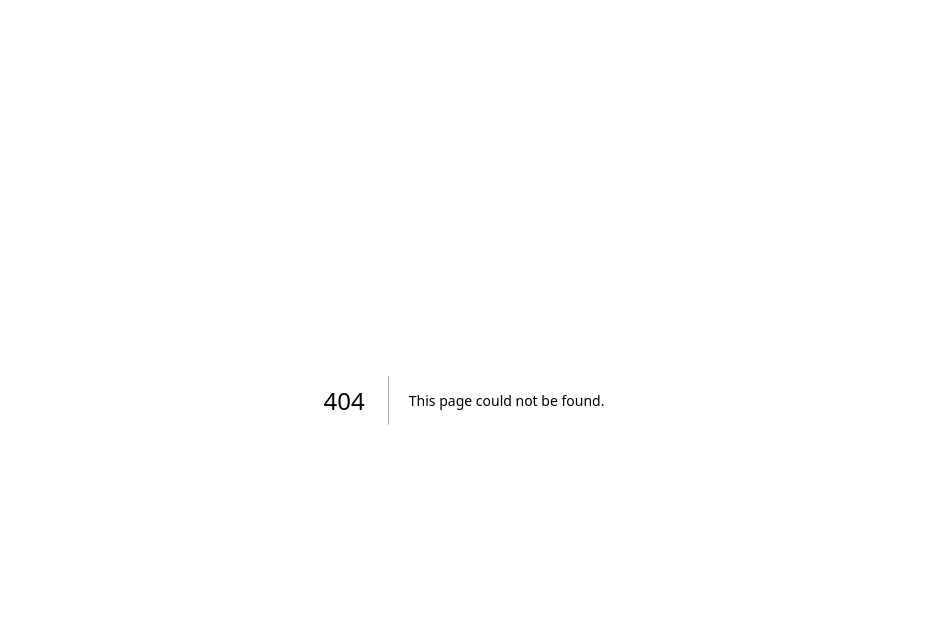
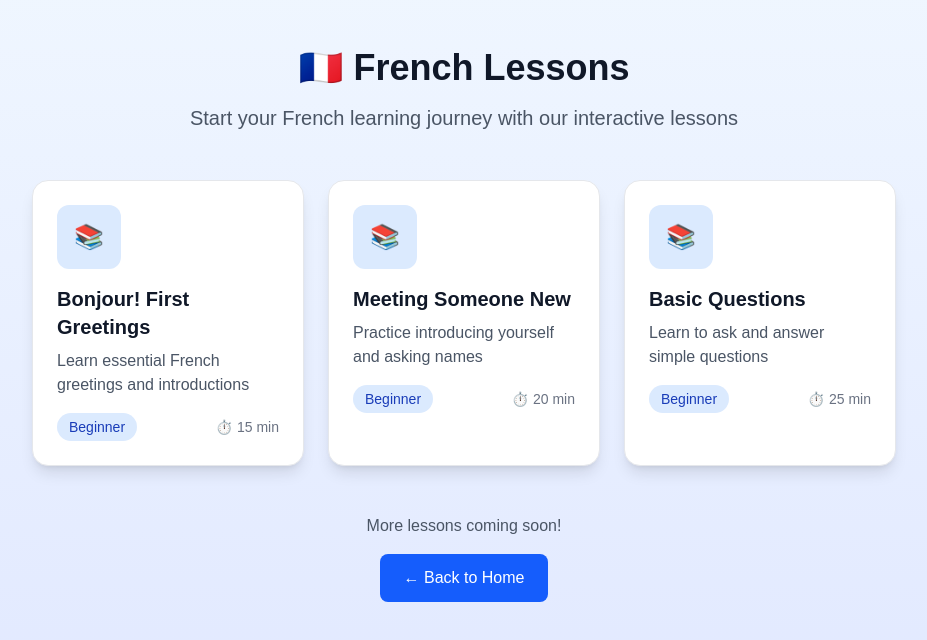
Before and after one commit to ICURobot/francais-libre, a Next.js app: page /lessons in a window 1280 px wide. Before the commit this address had no page. Shown: the top 640 px of the page, without its empty margins (176-1103 px from the left). Built offline with nearby package versions, Linux system fonts and the light colour scheme.

Commit message:
landing page fixed

```diff
--- a/components/lessons/DialogueSection.tsx
+++ b/components/lessons/DialogueSection.tsx
@@ -100,7 +100,6 @@ export const DialogueSection = ({ dialogue, onComplete }: DialogueSectionProps)
                   <AudioPlayer
                     text={exchange.french}
                     showText={false}
-                    onEnd={() => handleExchangePlay(index)}
                   />
                 </div>
 
--- /dev/null
+++ b/src/app/lessons/beginner/1/page.tsx
@@ -0,0 +1,76 @@
+'use client'
+
+import { DialogueSection } from '../../../../../components/lessons/DialogueSection'
+import Link from 'next/link'
+
+export default function Lesson1Page() {
+  // Sample dialogue data for the first lesson
+  const dialogue = {
+    title: "Bonjour! First Greetings",
+    context: "Meeting someone for the first time",
+    exchanges: [
+      {
+        speaker: "Marie",
+        french: "Bonjour! Comment allez-vous?",
+        english: "Hello! How are you?",
+        pronunciation: "bohn-ZHOOR! koh-mahn tah-lay-VOO?"
+      },
+      {
+        speaker: "Vous",
+        french: "Bonjour! Je vais très bien, merci. Et vous?",
+        english: "Hello! I'm very well, thank you. And you?",
+        pronunciation: "bohn-ZHOOR! zhuh vay tray byan, mair-SEE. ay VOO?"
+      },
+      {
+        speaker: "Marie",
+        french: "Très bien aussi, merci!",
+        english: "Very well too, thank you!",
+        pronunciation: "tray byan oh-SEE, mair-SEE!"
+      }
+    ],
+    cultural_notes: [
+      "In French culture, 'Comment allez-vous?' is a formal way to ask 'How are you?'",
+      "The response 'Je vais très bien' literally means 'I go very well' - this is the standard French way to say you're doing well",
+      "Always say 'merci' (thank you) when someone asks about your wellbeing - it's considered polite"
+    ]
+  }
+
+  return (
+    <div className="min-h-screen bg-gradient-to-b from-blue-50 to-indigo-100 py-8">
+      <div className="max-w-4xl mx-auto px-4">
+        {/* Header */}
+        <div className="text-center mb-8">
+          <h1 className="text-4xl font-bold text-gray-900 mb-4">
+            Bonjour! First Greetings
+          </h1>
+          <p className="text-xl text-gray-600">
+            Learn essential French greetings and introductions
+          </p>
+        </div>
+
+        {/* Lesson Content */}
+        <DialogueSection
+          dialogue={dialogue}
+          onComplete={() => console.log('Lesson completed!')}
+        />
+
+        {/* Navigation */}
+        <div className="flex justify-between items-center mt-8">
+          <Link
+            href="/lessons"
+            className="bg-gray-600 text-white px-6 py-3 rounded-lg hover:bg-gray-700 transition"
+          >
+            ← Back to Lessons
+          </Link>
+
+          <Link
+            href="/lessons/beginner/2"
+            className="bg-blue-600 text-white px-6 py-3 rounded-lg hover:bg-blue-700 transition"
+          >
+            Next Lesson →
+          </Link>
+        </div>
+      </div>
+    </div>
+  )
+}
--- /dev/null
+++ b/src/app/lessons/page.tsx
@@ -0,0 +1,85 @@
+'use client'
+
+import Link from 'next/link'
+
+export default function LessonsPage() {
+  const lessons = [
+    {
+      id: 1,
+      title: "Bonjour! First Greetings",
+      description: "Learn essential French greetings and introductions",
+      level: "Beginner",
+      duration: "15 min",
+      href: "/lessons/beginner/1"
+    },
+    {
+      id: 2,
+      title: "Meeting Someone New",
+      description: "Practice introducing yourself and asking names",
+      level: "Beginner",
+      duration: "20 min",
+      href: "/lessons/beginner/2"
+    },
+    {
+      id: 3,
+      title: "Basic Questions",
+      description: "Learn to ask and answer simple questions",
+      level: "Beginner",
+      duration: "25 min",
+      href: "/lessons/beginner/3"
+    }
+  ]
+
+  return (
+    <div className="min-h-screen bg-gradient-to-b from-blue-50 to-indigo-100 py-12">
+      <div className="max-w-4xl mx-auto px-4">
+        <div className="text-center mb-12">
+          <h1 className="text-4xl font-bold text-gray-900 mb-4">
+            🇫🇷 French Lessons
+          </h1>
+          <p className="text-xl text-gray-600">
+            Start your French learning journey with our interactive lessons
+          </p>
+        </div>
+
+        <div className="grid md:grid-cols-2 lg:grid-cols-3 gap-6">
+          {lessons.map((lesson) => (
+            <Link
+              key={lesson.id}
+              href={lesson.href}
+              className="bg-white rounded-2xl shadow-lg hover:shadow-xl transition-all hover:-translate-y-1 p-6 border border-gray-200"
+            >
+              <div className="bg-blue-100 w-16 h-16 rounded-xl flex items-center justify-center mb-4">
+                <span className="text-2xl">📚</span>
+              </div>
+              <h3 className="text-xl font-bold text-gray-900 mb-2">
+                {lesson.title}
+              </h3>
+              <p className="text-gray-600 mb-4">
+                {lesson.description}
+              </p>
+              <div className="flex items-center justify-between text-sm text-gray-500">
+                <span className="bg-blue-100 text-blue-800 px-3 py-1 rounded-full">
+                  {lesson.level}
+                </span>
+                <span>⏱️ {lesson.duration}</span>
+              </div>
+            </Link>
+          ))}
+        </div>
+
+        <div className="text-center mt-12">
+          <p className="text-gray-600 mb-4">
+            More lessons coming soon!
+          </p>
+          <Link
+            href="/"
+            className="inline-flex items-center bg-blue-600 text-white px-6 py-3 rounded-lg hover:bg-blue-700 transition"
+          >
+            ← Back to Home
+          </Link>
+        </div>
+      </div>
+    </div>
+  )
+}
--- a/src/app/page.tsx
+++ b/src/app/page.tsx
@@ -11,8 +11,8 @@ const LazyCommunitySection = lazy(() => Promise.resolve({ default: CommunitySect
 
 // Analytics tracking function
 const trackEvent = (eventName: string, properties = {}) => {
-  if (typeof window !== 'undefined' && window.gtag) {
-    window.gtag('event', eventName, properties)
+  if (typeof window !== 'undefined' && (window as any).gtag) {
+    (window as any).gtag('event', eventName, properties)
   }
 }
 
```
